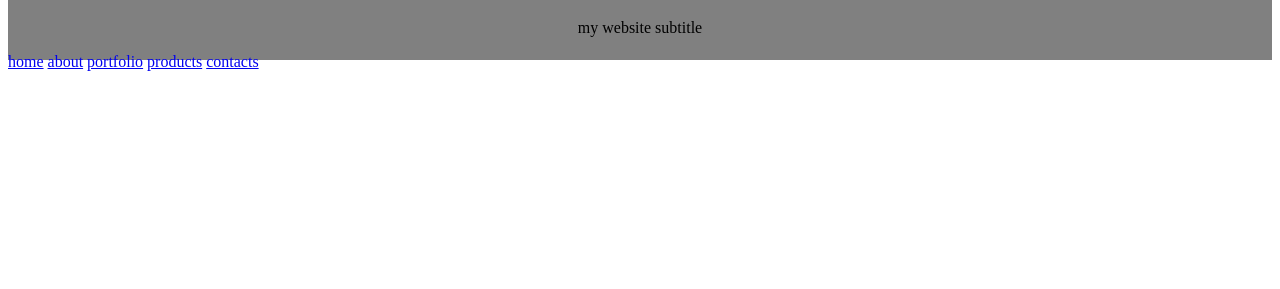
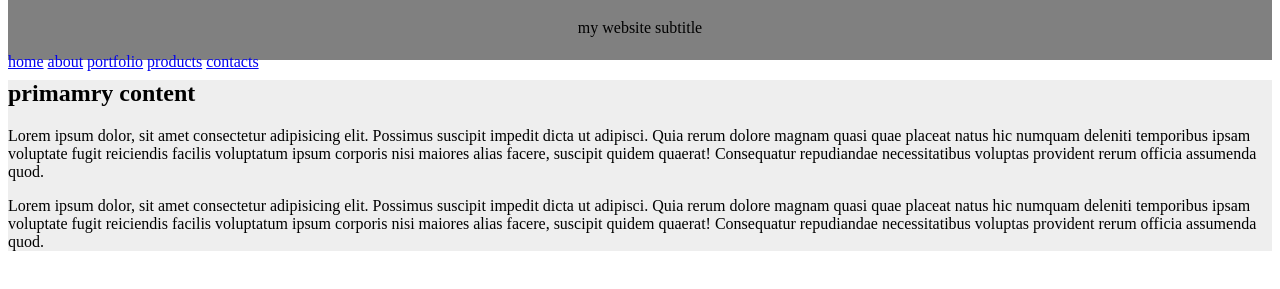
Before and after one commit to rafic98/html-css1, a plain HTML site: page semantics.html in a window 1280 px wide. Shown: the part 61-350 px from the top of the page. Drawn offline with Linux system fonts and the light colour scheme.

Commit message:
adding article and aside elements with discripthion

```diff
--- a/semantics.html
+++ b/semantics.html
@@ -21,5 +21,30 @@
       </nav>
       <!--this is a navegation element-->
     </header>
+
+    <section style="background-color: #eee">
+      <h2>primamry content</h2>
+      <article>
+        <p>
+          Lorem ipsum dolor, sit amet consectetur adipisicing elit. Possimus
+          suscipit impedit dicta ut adipisci. Quia rerum dolore magnam quasi
+          quae placeat natus hic numquam deleniti temporibus ipsam voluptate
+          fugit reiciendis facilis voluptatum ipsum corporis nisi maiores alias
+          facere, suscipit quidem quaerat! Consequatur repudiandae
+          necessitatibus voluptas provident rerum officia assumenda quod.
+        </p>
+        <p>
+          Lorem ipsum dolor, sit amet consectetur adipisicing elit. Possimus
+          suscipit impedit dicta ut adipisci. Quia rerum dolore magnam quasi
+          quae placeat natus hic numquam deleniti temporibus ipsam voluptate
+          fugit reiciendis facilis voluptatum ipsum corporis nisi maiores alias
+          facere, suscipit quidem quaerat! Consequatur repudiandae
+          necessitatibus voluptas provident rerum officia assumenda quod.
+        </p>
+      </article>
+      <!--article semantic element contains text, The article element represents a section of content that forms an independent part of a document or site; for example, a magazine or newspaper article, or a blog entry -->
+    </section>
+    <aside style="background-color: #e2e2e2"></aside>
+    <!--The aside element represents a section of a page that consists of content that is tangentially related to the content around the aside element, and which could be considered separate from that content. Such sections are often represented as sidebars in printed typography.-->
   </body>
 </html>
```
